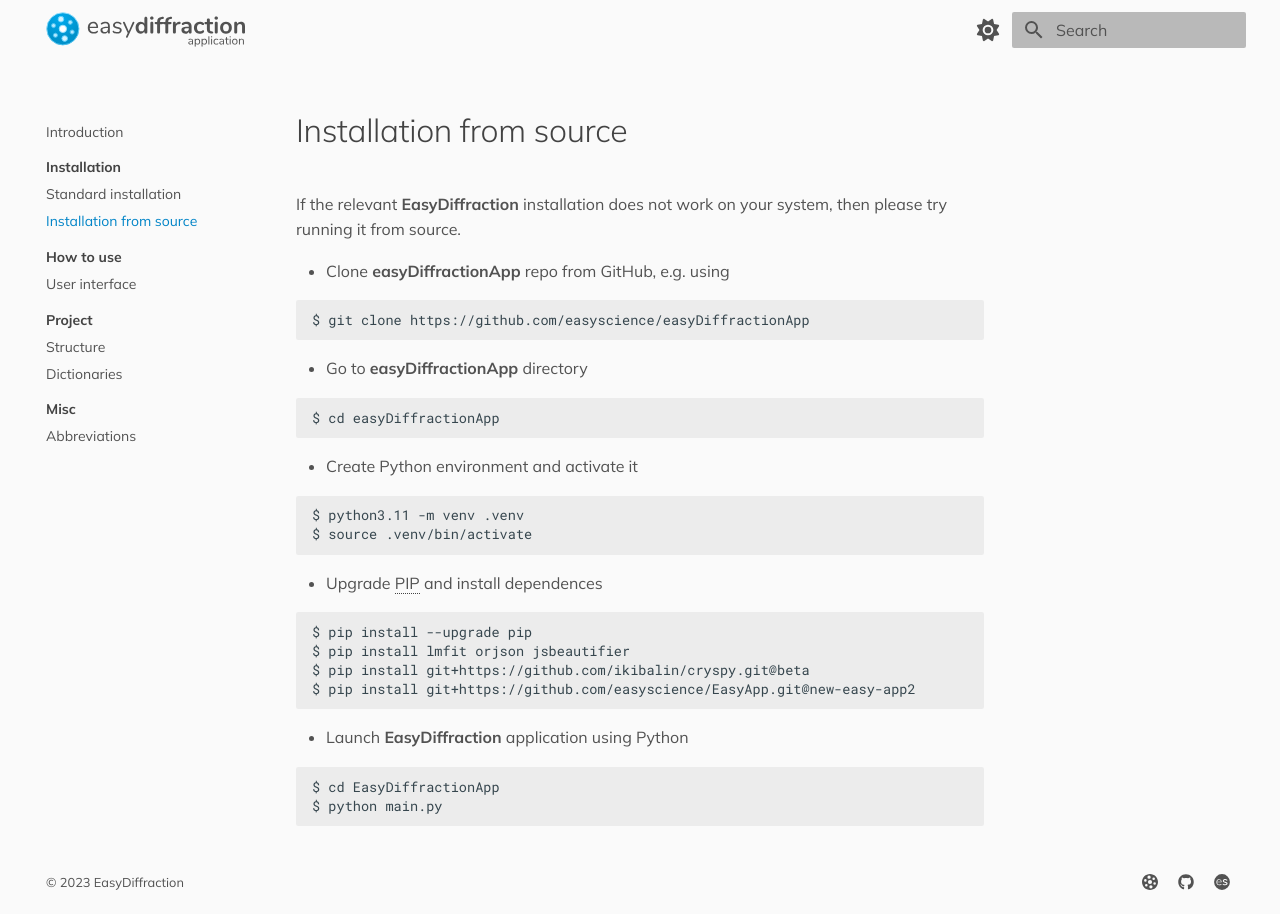
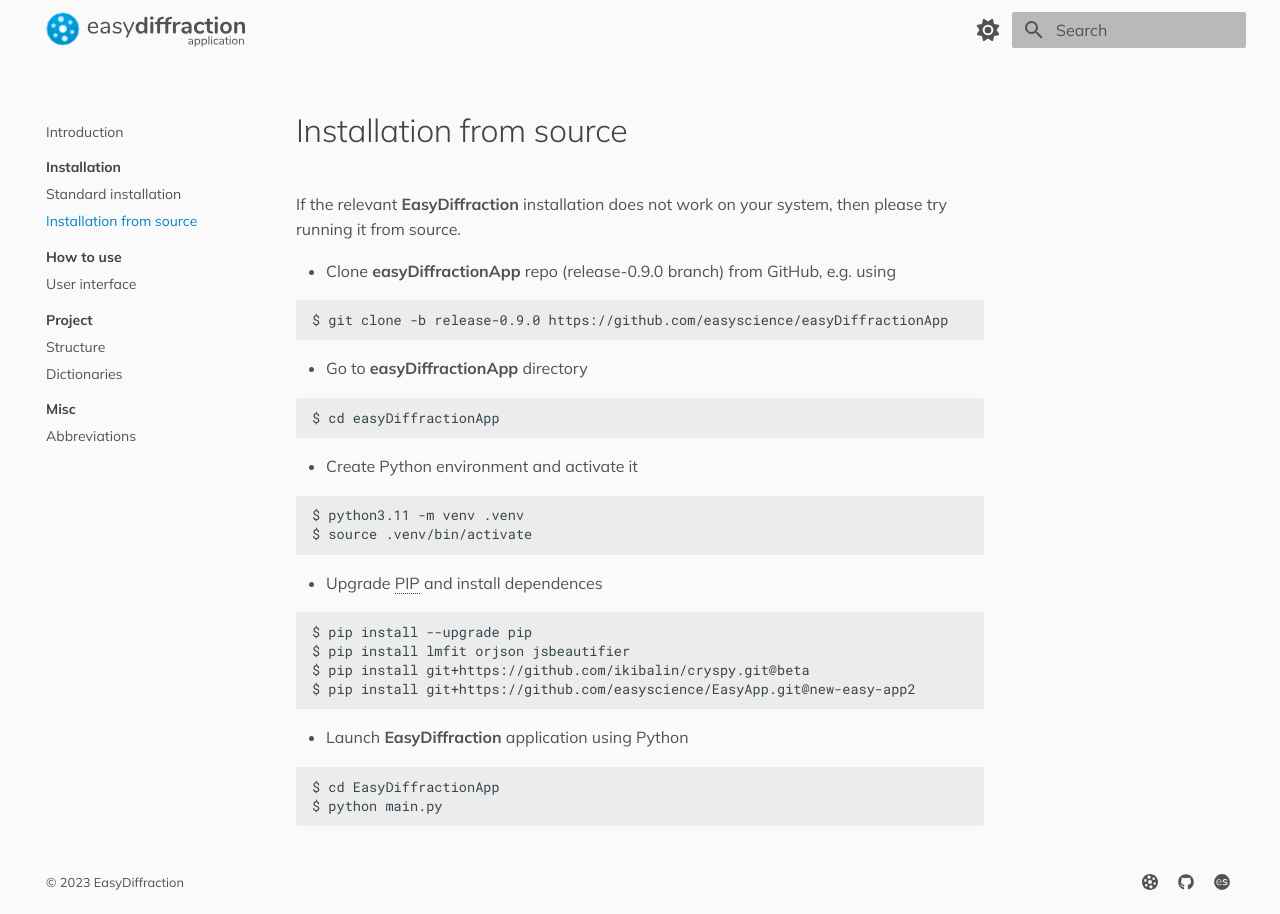
Before and after one commit to EasyScience/EasyDiffractionAppDocs, an MkDocs documentation site: the page built from docs/installation/from-source.md, in a window 1280 px wide. Built offline with MkDocs 1.6.1 and Material for MkDocs 9.7.7, drawn with Linux system fonts in a browser that asks for light colours; comment, search, counter and statistics services are not loaded.

Commit message:
Update install from source page

````diff
--- a/docs/installation/from-source.md
+++ b/docs/installation/from-source.md
@@ -2,9 +2,9 @@
 
 If the relevant **EasyDiffraction** installation does not work on your system, then please try running it from source.
 
-* Clone **easyDiffractionApp** repo from GitHub, e.g. using
+* Clone **easyDiffractionApp** repo (release-0.9.0 branch) from GitHub, e.g. using
 ```console
-$ git clone https://github.com/easyscience/easyDiffractionApp
+$ git clone -b release-0.9.0 https://github.com/easyscience/easyDiffractionApp
 ```
 * Go to **easyDiffractionApp** directory
 ```console
````
